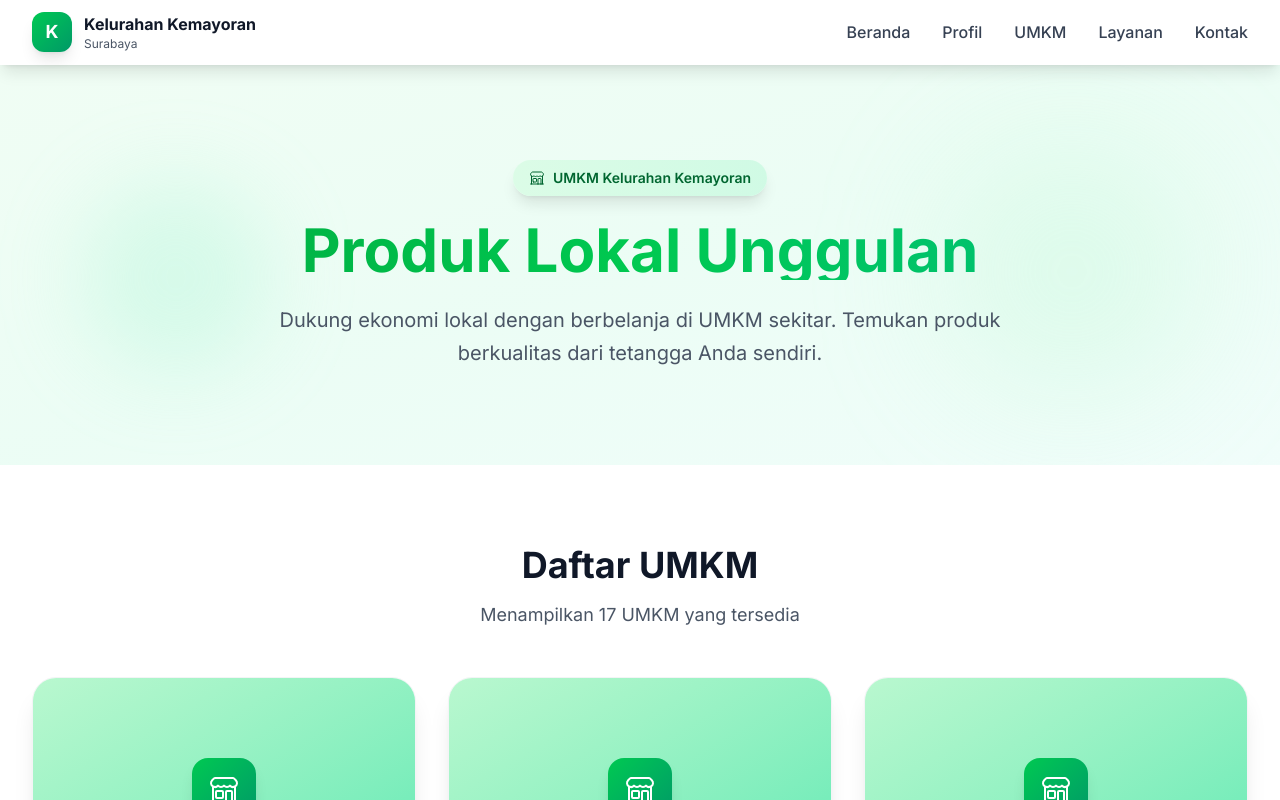
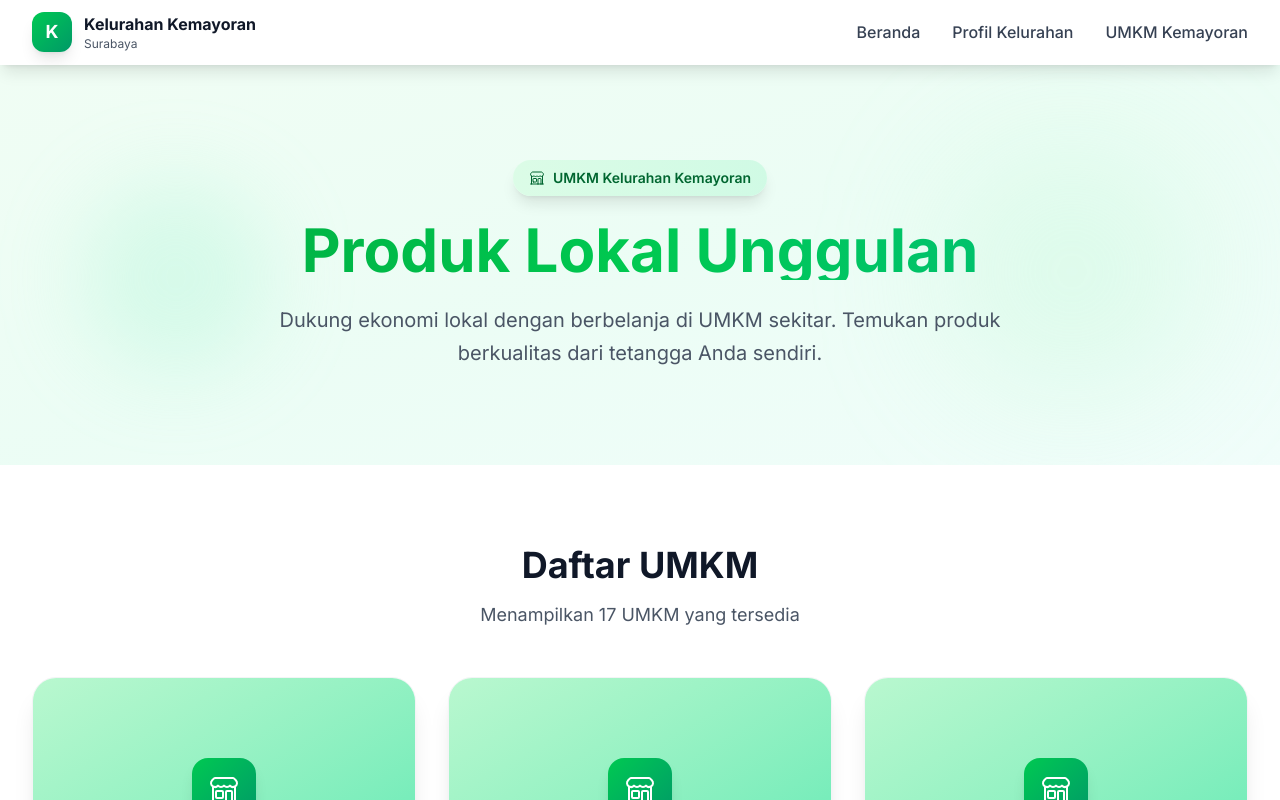
Before and after one commit to x1nx3r/iniwebkelurahan, a Next.js app: page /umkm in a window 1280 px wide. Shown: the top 800 px of the page. Built offline with nearby package versions, Linux system fonts and the light colour scheme.

Commit message:
fixed more shenanigans needs fixing

```diff
--- a/src/components/layout/Footer.js
+++ b/src/components/layout/Footer.js
@@ -105,7 +105,7 @@ export default function Footer() {
                   UPN "Veteran" Jawa Timur
                 </p>
                 <p className="text-gray-500 text-xs mt-1">
-                  Kuliah Kerja Nyata - Sustainable Development Goals 2024
+                  Kuliah Kerja Nyata - Sustainable Development Goals 2025
                 </p>
               </div>
             </div>
@@ -117,22 +117,10 @@ export default function Footer() {
           <div className="flex flex-col md:flex-row justify-between items-center">
             <div className="text-center md:text-left">
               <p className="text-gray-400 text-sm">
-                © 2024 Kelurahan Kemayoran. Semua hak dilindungi.
+                © 2025 Kelurahan Kemayoran. Semua hak dilindungi.
               </p>
             </div>
             <div className="flex space-x-6 mt-4 md:mt-0">
-              <Link
-                href="#"
-                className="text-gray-400 hover:text-emerald-400 text-sm transition-colors duration-200"
-              >
-                Kebijakan Privasi
-              </Link>
-              <Link
-                href="#"
-                className="text-gray-400 hover:text-emerald-400 text-sm transition-colors duration-200"
-              >
-                Syarat & Ketentuan
-              </Link>
               <Link
                 href="#"
                 className="text-gray-400 hover:text-emerald-400 text-sm transition-colors duration-200"
--- a/src/components/layout/Header.js
+++ b/src/components/layout/Header.js
@@ -8,10 +8,8 @@ export default function Header() {
 
   const navigation = [
     { name: "Beranda", href: "/" },
-    { name: "Profil", href: "/profil" },
-    { name: "UMKM", href: "/umkm" },
-    { name: "Layanan", href: "#layanan" },
-    { name: "Kontak", href: "#kontak" },
+    { name: "Profil Kelurahan", href: "/profil" },
+    { name: "UMKM Kemayoran", href: "/umkm" },
   ];
 
   return (
--- a/src/components/sections/Hero.js
+++ b/src/components/sections/Hero.js
@@ -106,7 +106,7 @@ export default function Hero() {
                 <div className="absolute inset-0 bg-yellow-300/20 rounded-full blur-xl group-hover:blur-2xl transition-all duration-300"></div>
               </div>
               <h3 className="text-2xl sm:text-3xl font-bold mb-1 bg-gradient-to-r from-yellow-200 to-yellow-400 bg-clip-text text-transparent">
-                15,847
+                17.659
               </h3>
               <p className="text-green-100 font-medium text-sm">
                 Jumlah Penduduk
@@ -119,7 +119,7 @@ export default function Hero() {
                 <div className="absolute inset-0 bg-yellow-300/20 rounded-full blur-xl group-hover:blur-2xl transition-all duration-300"></div>
               </div>
               <h3 className="text-2xl sm:text-3xl font-bold mb-1 bg-gradient-to-r from-yellow-200 to-yellow-400 bg-clip-text text-transparent">
-                17
+                18
               </h3>
               <p className="text-green-100 font-medium text-sm">
                 UMKM Terdaftar
@@ -132,7 +132,7 @@ export default function Hero() {
                 <div className="absolute inset-0 bg-yellow-300/20 rounded-full blur-xl group-hover:blur-2xl transition-all duration-300"></div>
               </div>
               <h3 className="text-2xl sm:text-3xl font-bold mb-1 bg-gradient-to-r from-yellow-200 to-yellow-400 bg-clip-text text-transparent">
-                8
+                47/9
               </h3>
               <p className="text-green-100 font-medium text-sm">RT/RW</p>
             </div>
```
